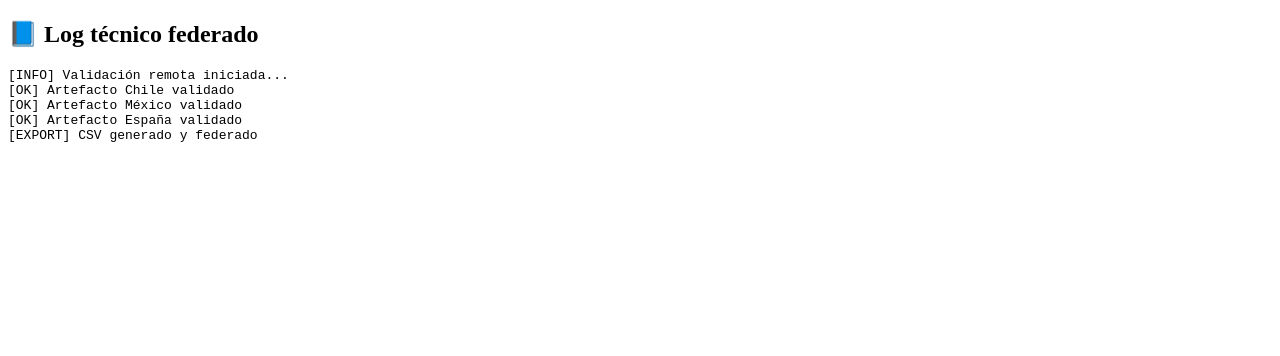
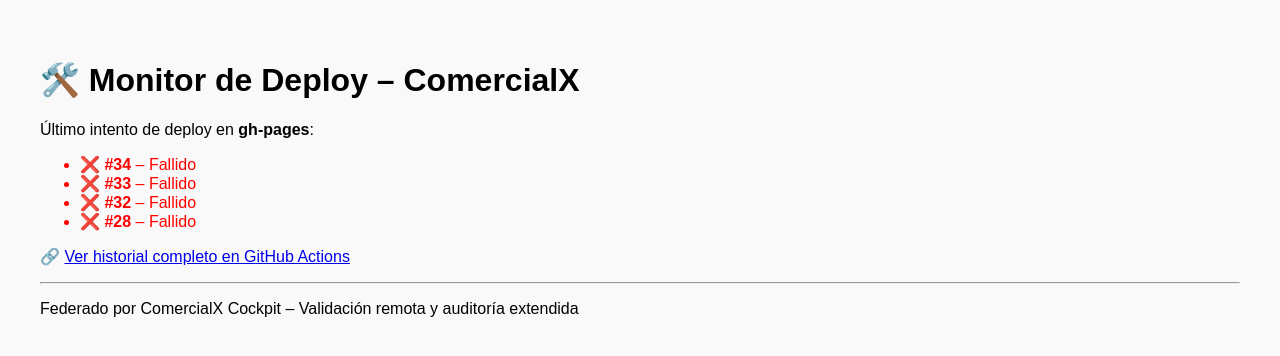
Before and after one commit to ACSERNE/comercialx-demo, a website: page log-monitor.html in a window 1280 px wide. Drawn offline with Linux system fonts and the light colour scheme.

Commit message:
Federación visual del log técnico de deploy

```diff
--- a/log-monitor.html
+++ b/log-monitor.html
@@ -2,16 +2,25 @@
 <html lang="es">
 <head>
   <meta charset="UTF-8">
-  <title>📘 Log Monitor</title>
+  <title>Log Monitor – ComercialX</title>
+  <style>
+    body { font-family: sans-serif; background: #f9f9f9; padding: 2em; }
+    .ok { color: green; }
+    .fail { color: red; }
+    .warn { color: orange; }
+  </style>
 </head>
 <body>
-  <h2>📘 Log técnico federado</h2>
-  <pre>
-[INFO] Validación remota iniciada...
-[OK] Artefacto Chile validado
-[OK] Artefacto México validado
-[OK] Artefacto España validado
-[EXPORT] CSV generado y federado
-  </pre>
+  <h1>🛠️ Monitor de Deploy – ComercialX</h1>
+  <p>Último intento de deploy en <strong>gh-pages</strong>:</p>
+  <ul>
+    <li class="fail">❌ <strong>#34</strong> – Fallido</li>
+    <li class="fail">❌ <strong>#33</strong> – Fallido</li>
+    <li class="fail">❌ <strong>#32</strong> – Fallido</li>
+    <li class="fail">❌ <strong>#28</strong> – Fallido</li>
+  </ul>
+  <p>🔗 <a href="https://github.com/ACSERNE/comercialx-demo/actions">Ver historial completo en GitHub Actions</a></p>
+  <hr>
+  <p>Federado por ComercialX Cockpit – Validación remota y auditoría extendida</p>
 </body>
 </html>
```
